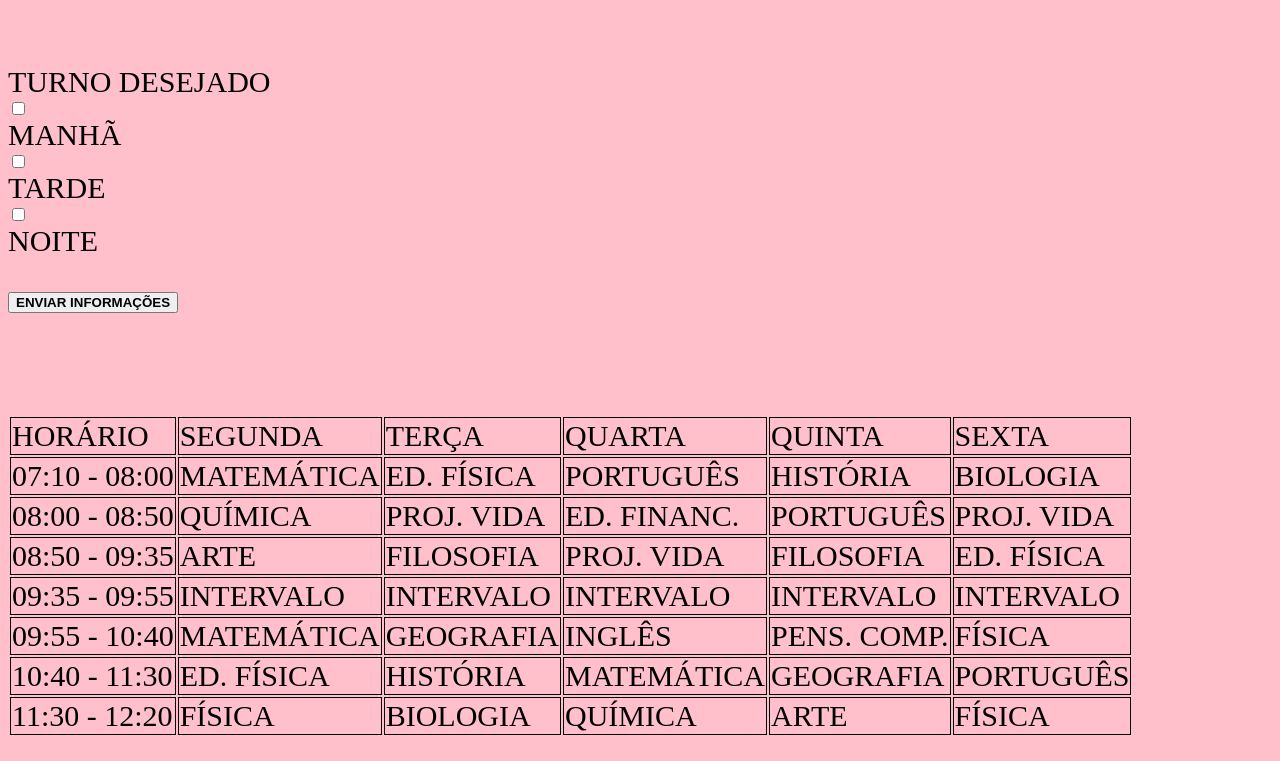
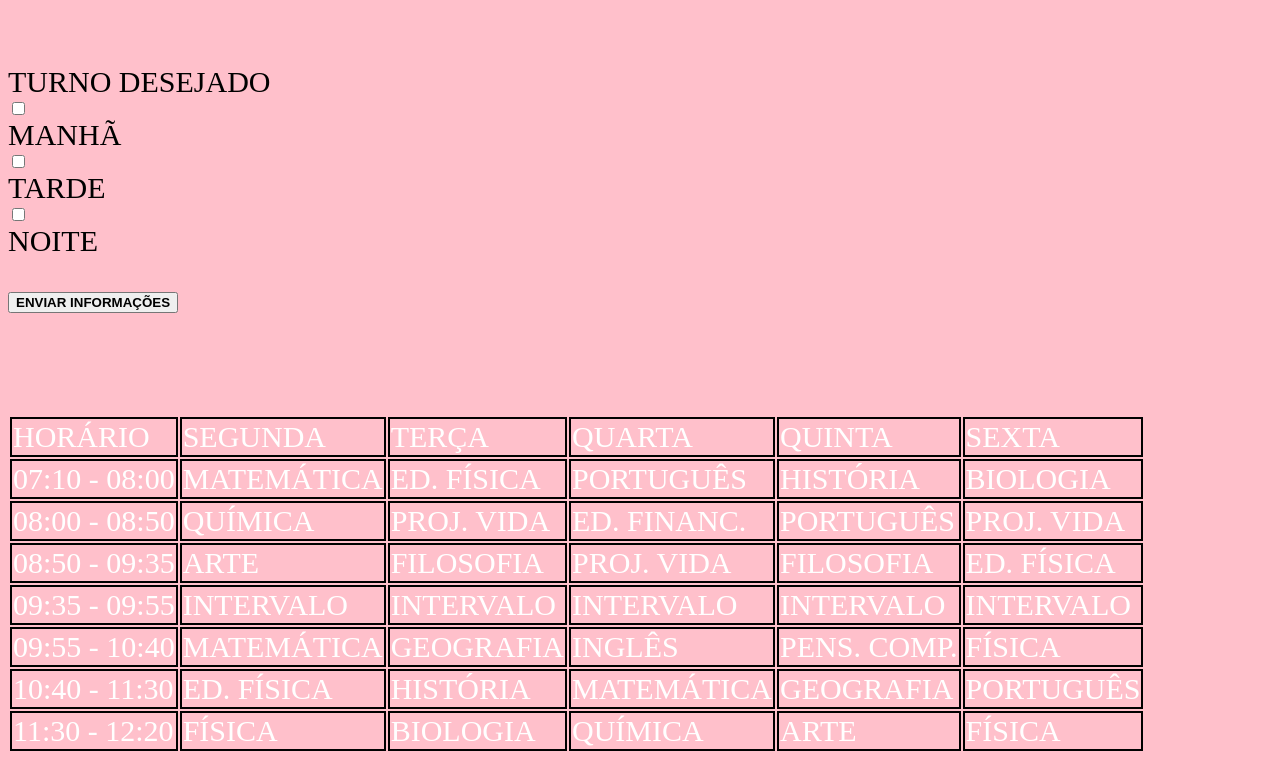
Before and after one commit to MariaFelema/formulario, a plain HTML site: page index.html in a window 1280 px wide. Shown: the part 1105-1866 px from the top of the page. Drawn offline with Linux system fonts and the light colour scheme.

Commit message:
Update style.css

```diff
--- a/style.css
+++ b/style.css
@@ -14,11 +14,11 @@ form input{
 	font-weight: bold;
 }
 table{
-	blackground: pink;
-	color: black;
+	blackground: purple;
+	color: white;
 	font-size: 30px;
 }
-td{
-	border: 1px solid #000000;
+table tr td{
+	border: 2px solid #000000;
 	boder-color: black;
 }
```
